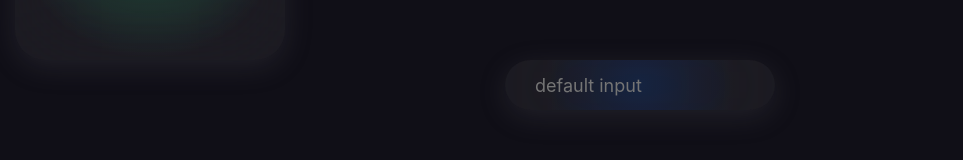
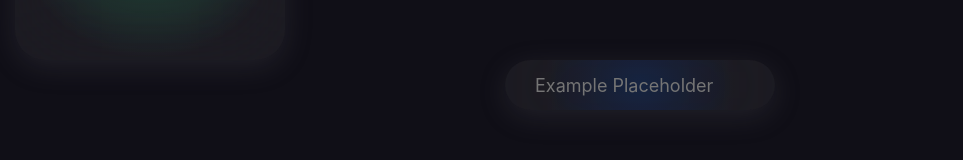
Before and after one commit to 0XCRYPTO03/NFT-Marketplace, a React (Create React App) app: page /create in a window 1280 px wide. Shown: the part 276-436 px from the top of the page, without its empty margins (0-963 px from the left). Built offline with nearby package versions, Linux system fonts and the light colour scheme.

Commit message:
textinput placeholder example img

```diff
--- a/src/pages/Create.js
+++ b/src/pages/Create.js
@@ -22,7 +22,7 @@ const Create = () => {
     <div>
       Create Page
       <Card width='250px' height='250px' blurColor="rgba(78, 242, 154,0.3)"/>
-      <TextInput width="250px" height="30px" />
+      <TextInput width="250px" height="30px"placeholder="Example Placeholder" />
       <br />
       <br />
       <br />
```
Also changed, not shown: 2 other files (tests, documents, lock files or other folders).
